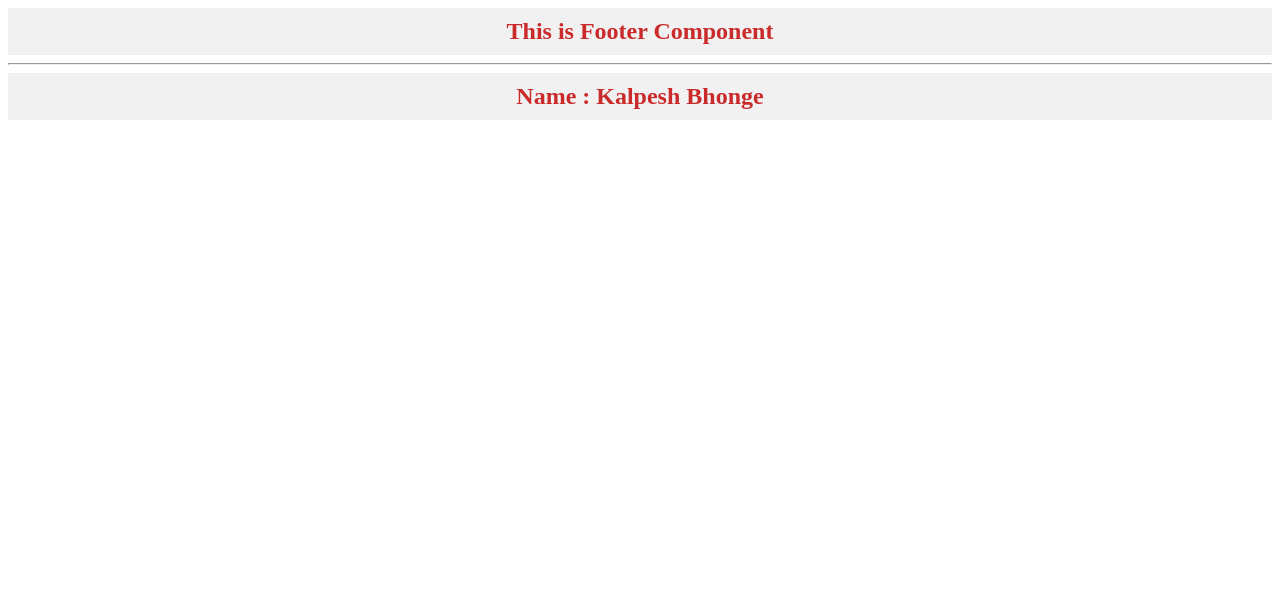
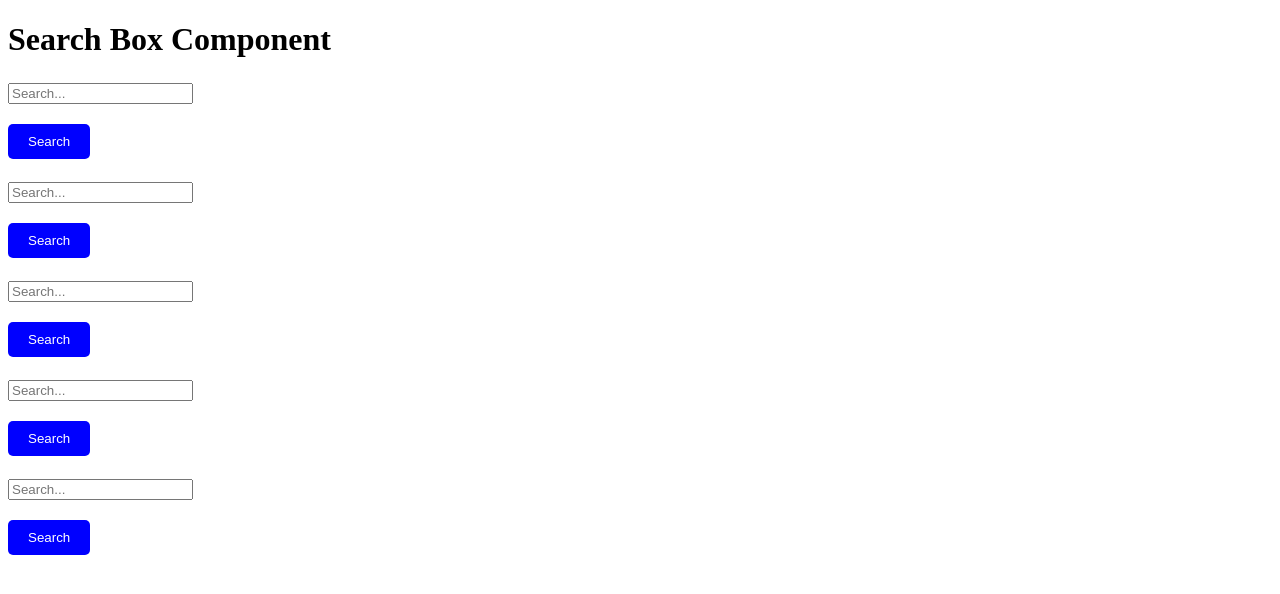
Before and after one commit to kalpeshbhonge58/Angular-Learning, an Angular app in the folder angular-21-from-scratch/: page / in a window 1280 px wide. Shown: the top 594 px of the page. Built offline with nearby package versions, Linux system fonts and the light colour scheme.

Commit message:
feat: implement search box component with basic functionality; update app structure to include search box

```diff
--- a/angular-21-from-scratch/src/app/Footer/footer.html
+++ b/angular-21-from-scratch/src/app/Footer/footer.html
@@ -1,5 +1,5 @@
-<div><h1>This is Footer Component</h1></div>
+<!-- <div><h1>This is Footer Component</h1></div>
 
 <hr/>
 
-<div><h1>Name : {{name()}}</h1></div>
+<div><h1>Name : {{name()}}</h1></div> -->
--- a/angular-21-from-scratch/src/app/Footer/footer.ts
+++ b/angular-21-from-scratch/src/app/Footer/footer.ts
@@ -1,11 +1,11 @@
-import { Component, signal } from "@angular/core";
+// import { Component, signal } from "@angular/core";
 
-@Component({
-  selector: "app-footer",
-  templateUrl: "./footer.html",
-  styles: ["div { background-color: #f1f1f1; padding: 10px; text-align: center; }", "h1 { color: #ca2a2a; font-size: 24px; margin: 0; }"]
-})
+// @Component({
+//   selector: "app-footer",
+//   templateUrl: "./footer.html",
+//   styles: ["div { background-color: #f1f1f1; padding: 10px; text-align: center; }", "h1 { color: #ca2a2a; font-size: 24px; margin: 0; }"]
+// })
 
-export class Footer {
-    name = signal("Kalpesh Bhonge");
-}
+// export class Footer {
+//     name = signal("Kalpesh Bhonge");
+// }
--- a/angular-21-from-scratch/src/app/app.html
+++ b/angular-21-from-scratch/src/app/app.html
@@ -392,4 +392,8 @@
   <h1 *ngSwitchCase="'navajowhite'" style="background-color: navajowhite">Nova-Jo-White Color</h1>
   <h1 *ngSwitchDefault>No Color Match</h1>
 </div> -->
-<app-footer></app-footer>
+<!-- <app-footer></app-footer> -->
+<h1>Search Box Component</h1>
+@for (n of numbers(); track n) {
+  <app-search-box></app-search-box>
+}
--- a/angular-21-from-scratch/src/app/app.ts
+++ b/angular-21-from-scratch/src/app/app.ts
@@ -1,5 +1,6 @@
 import { Component, signal } from '@angular/core';
-import { Footer } from './Footer/footer';
+import { SearchBox } from './search-box/search-box';
+//import { Footer } from './Footer/footer';
 //import { Component, computed, effect, signal, WritableSignal, Signal } from '@angular/core';
 // import { RouterOutlet } from '@angular/router';
 // import { UserData } from './user-data/user-data';
@@ -14,14 +15,15 @@ import { Footer } from './Footer/footer';
 // import { Profile } from './profile/profile';
 
 @Component({
-  imports: [Footer],
-  // imports: [RouterOutlet,Login,Profile,Logout, UserData, AdminData,NgFor, NgIf, NgSwitch, NgSwitchCase, NgSwitchDefault],
+  imports: [SearchBox],
+  // imports: [Footer,RouterOutlet,Login,Profile,Logout, UserData, AdminData,NgFor, NgIf, NgSwitch, NgSwitchCase, NgSwitchDefault],
   selector: 'app-root',
   styleUrl: './app.css',
   //styleUrls:["./app.css","./common.css"],
   templateUrl: './app.html',
 })
 export class App {
+    numbers=signal([1, 2, 3, 4, 5]);
   //Property Example
   //name = 'Kalpesh'
   //Function Binding Example
--- /dev/null
+++ b/angular-21-from-scratch/src/app/search-box/search-box.ts
@@ -0,0 +1,13 @@
+import { Component } from '@angular/core';
+
+@Component({
+  imports: [],
+  selector: 'app-search-box',
+  styles: "p { color: red; font-size: 20px; }button { background-color: blue; color: white; padding: 10px 20px; border: none; border-radius: 5px; cursor: pointer; }",
+  template: ` <p><input class="search-box" type="text" placeholder="Search..." /></p> <button (click)="onSearch()">Search</button> `,
+})
+export class SearchBox {
+  onSearch() {
+    alert("Search functionality would be implemented here.");
+  }
+}
```
Also changed, not shown: 1 other file (tests, documents, lock files or other folders).
